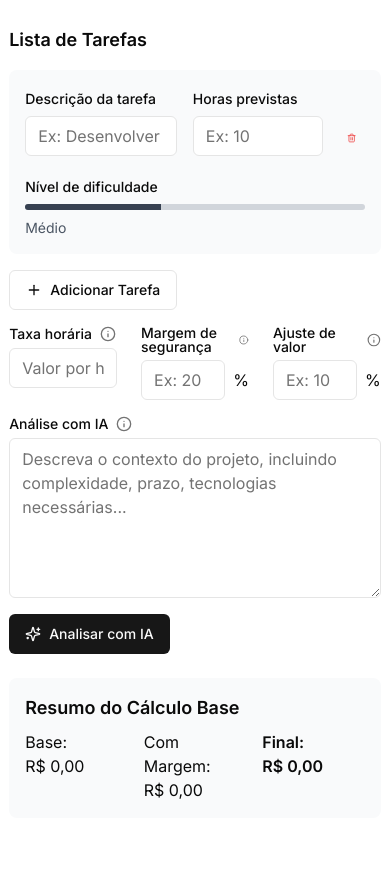
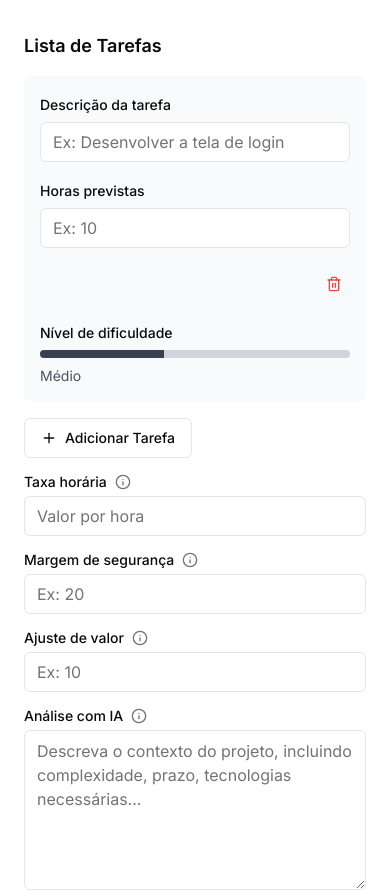
Before and after one commit to rafaeelricco/price-estimate-app, a Next.js app: page / in a window 390 px wide. Shown: the top 890 px of the page. Before the commit the page ends 844 px from the top, so only its background shows below. Built offline with nearby package versions, Linux system fonts and the light colour scheme.

Commit message:
refactor: updated styling and layout in PriceEstimate and Slider components; update Slider height for better visibility, improve responsiveness in PriceEstimate layout, and adjust form field arrangements for a more user-friendly experience

```diff
--- a/src/components/ui/slider.tsx
+++ b/src/components/ui/slider.tsx
@@ -49,7 +49,7 @@ export const Slider: React.FC<SliderProps> = ({
                step={step}
                value={[value ?? internalValue]}
                defaultValue={[defaultValue]}
-               className="relative flex h-1.5 w-full grow items-center transition-[height] group-hover:h-4"
+               className="relative flex h-2 w-full grow items-center transition-[height] group-hover:h-4"
                onValueCommit={([v]) => updateValue(v)}
                onPointerDown={(e) => {
                   const currentValue = value ?? internalValue
--- a/src/features/price-estimate.tsx
+++ b/src/features/price-estimate.tsx
@@ -14,20 +14,19 @@ import {
    FormMessage
 } from '@/components/ui/form'
 import { Input } from '@/components/ui/input'
+import { Slider } from '@/components/ui/slider'
 import { Textarea } from '@/components/ui/textarea'
-import { GoogleGenerativeAI } from '@google/generative-ai'
-import { zodResolver } from '@hookform/resolvers/zod'
-import { Plus, Sparkles, Trash2 } from 'lucide-react'
-import { useForm } from 'react-hook-form'
-
-import { Slider } from '@/components/ui/slider'
 import { TooltipGenericMessage } from '@/components/ui/tooltip'
 import {
    calculateTotal,
    extractSection,
    formatCurrency
 } from '@/utils/formatters'
+import { GoogleGenerativeAI } from '@google/generative-ai'
+import { zodResolver } from '@hookform/resolvers/zod'
+import { Plus, Sparkles, Trash2 } from 'lucide-react'
 import MarkdownIt from 'markdown-it'
+import { useForm } from 'react-hook-form'
 
 // Inicializa o markdown parser com opções específicas
 const md = new MarkdownIt({
@@ -48,8 +47,8 @@ const AiAnalysisSchema = z.object({
 
 const PriceEstimate: React.FC = () => {
    return (
-      <div className="container flex min-h-screen items-center justify-center">
-         <Card className="max-w-screen-md border-none shadow-none transition-all duration-300">
+      <div className="grid min-h-[calc(100vh-4rem)] place-items-center">
+         <Card className="w-full max-w-screen-md border-none px-6 py-8 shadow-none transition-all duration-300 md:py-0">
             <CardContent className="p-0">
                <AiCalculator />
             </CardContent>
@@ -233,7 +232,7 @@ const AiCalculator: React.FC = () => {
                         key={index}
                         className="space-y-4 rounded-lg bg-gray-50 p-4"
                      >
-                        <div className="flex gap-4">
+                        <div className="flex flex-col gap-4 sm:flex-row">
                            <FormField
                               control={form.control}
                               name={`tasks.${index}.description`}
@@ -254,7 +253,7 @@ const AiCalculator: React.FC = () => {
                               control={form.control}
                               name={`tasks.${index}.hours`}
                               render={({ field }) => (
-                                 <FormItem className="w-56">
+                                 <FormItem className="sm:w-56">
                                     <FormLabel>Horas previstas</FormLabel>
                                     <FormControl>
                                        <Input
@@ -270,7 +269,7 @@ const AiCalculator: React.FC = () => {
                            <Button
                               type="button"
                               variant="ghost"
-                              className="mt-8 p-2 text-red-500 hover:text-red-700"
+                              className="self-end p-2 text-red-500 hover:text-red-700 sm:mt-8"
                               onClick={() =>
                                  form.watch('tasks').length > 1 &&
                                  form.setValue(
@@ -290,7 +289,9 @@ const AiCalculator: React.FC = () => {
                            name={`tasks.${index}.difficulty`}
                            render={({ field }) => (
                               <FormItem>
-                                 <FormLabel>Nível de dificuldade</FormLabel>
+                                 <FormLabel className="no-selection">
+                                    Nível de dificuldade
+                                 </FormLabel>
                                  <FormControl>
                                     <div className="space-y-2">
                                        <Slider
@@ -302,7 +303,7 @@ const AiCalculator: React.FC = () => {
                                              field.onChange(value)
                                           }
                                        />
-                                       <div className="text-sm text-gray-600">
+                                       <div className="no-selection text-sm text-gray-600">
                                           {
                                              [
                                                 'Muito fácil',
@@ -331,15 +332,15 @@ const AiCalculator: React.FC = () => {
                            { description: '', hours: '', difficulty: 0 }
                         ])
                      }
-                     className="flex items-center gap-2"
+                     className="no-selection flex items-center gap-2"
                   >
                      <Plus size={20} />
                      Adicionar Tarefa
                   </Button>
                </div>
 
-               {/* Configurações */}
-               <div className="grid grid-cols-3 gap-6">
+               {/* Configurações - make it stack on mobile */}
+               <div className="grid grid-cols-1 gap-4 sm:grid-cols-3 sm:gap-6">
                   <FormField
                      control={form.control}
                      name="config.hourlyRate"
@@ -392,7 +393,6 @@ const AiCalculator: React.FC = () => {
                                     {...field}
                                  />
                               </FormControl>
-                              <span>%</span>
                            </div>
                            <FormMessage />
                         </FormItem>
@@ -422,7 +422,6 @@ const AiCalculator: React.FC = () => {
                                     {...field}
                                  />
                               </FormControl>
-                              <span>%</span>
                            </div>
                            <FormMessage />
                         </FormItem>
@@ -464,11 +463,11 @@ const AiCalculator: React.FC = () => {
             </form>
          </Form>
 
-         {/* Resumo do Cálculo */}
+         {/* Resumo do Cálculo - make it stack on mobile */}
          {form.watch('tasks').length > 0 && (
             <div className="rounded-lg bg-gray-50 p-4">
                <h3 className="text-lg font-semibold">Resumo do Cálculo Base</h3>
-               <div className="mt-2 grid grid-cols-3 gap-4">
+               <div className="mt-2 grid grid-cols-1 gap-2 sm:grid-cols-3 sm:gap-4">
                   <p>
                      Base:{' '}
                      {formatCurrency(calculateTotal(form.watch()).baseTotal)}
@@ -487,13 +486,13 @@ const AiCalculator: React.FC = () => {
             </div>
          )}
 
-         {/* Resultado da IA */}
+         {/* Resultado da IA - adjust padding for mobile */}
          {isLoading ? (
             <div className="mt-8 text-center">
                <span className="text-gray-600">Analisando projeto...</span>
             </div>
          ) : aiAnalysis ? (
-            <div className="mt-8 space-y-4 rounded-lg bg-gray-50 p-6">
+            <div className="mt-8 space-y-4 rounded-lg bg-gray-50 p-4 sm:p-6">
                <h3 className="text-xl font-semibold text-gray-900">
                   Análise da IA
                </h3>
```
